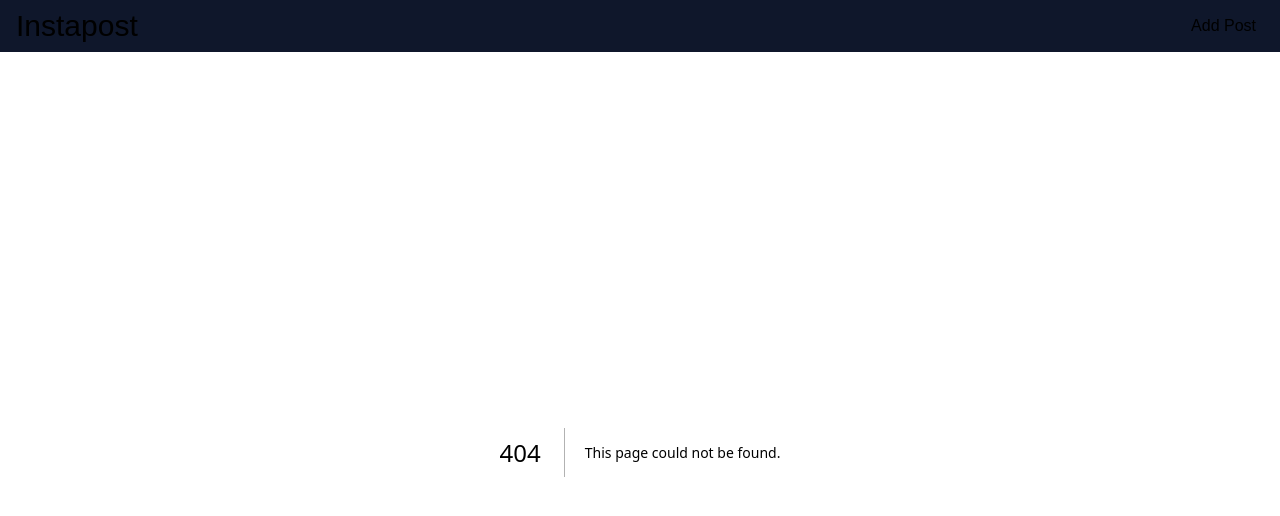
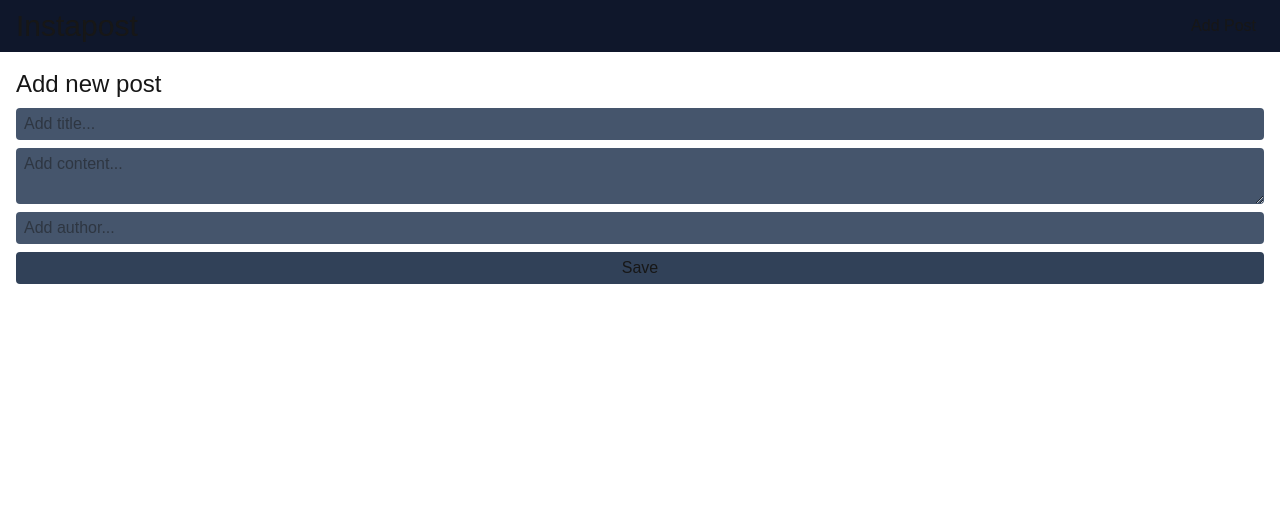
Before and after one commit to VickyPhu/nextjs-prisma, a Next.js app: page /new in a window 1280 px wide. Before the commit this address had no page. Shown: the top 516 px of the page. Built offline with nearby package versions, Linux system fonts and the light colour scheme.

Commit message:
design post form

```diff
--- a/app/layout.tsx
+++ b/app/layout.tsx
@@ -30,7 +30,7 @@ export default function RootLayout({
       >
         <header className="py-2 px-4 flex justify-between items-center bg-slate-900">
           <h1 className="text-3xl">Instapost</h1>
-          <Link href="/new" className="hover:bg-slate-600 rounded px-2 py-1">Add Post</Link>
+          <Link href="/new" className="hover:bg-slate-800 rounded px-2 py-1">Add Post</Link>
         </header>
         {children}
       </body>
--- /dev/null
+++ b/app/new/page.tsx
@@ -0,0 +1,27 @@
+export default function NewPostPage() {
+  return (
+    <main className="p-4">
+      <form className="grid gap-2">
+        <h2 className="text-2xl">Add new post</h2>
+        <input
+          className="bg-slate-600 px-2 py-1 rounded"
+          name="title"
+          type="text"
+          placeholder="Add title..."
+        />
+        <textarea
+          className="bg-slate-600 px-2 py-1 rounded"
+          name="content"
+          placeholder="Add content..."
+        />
+        <input
+          className="bg-slate-600 px-2 py-1 rounded"
+          name="author"
+          type="text"
+          placeholder="Add author..."
+        />
+        <button className="px-2 py-1 rounded bg-slate-700 hover:bg-slate-800 cursor-pointer">Save</button>
+      </form>
+    </main>
+  );
+}
```
